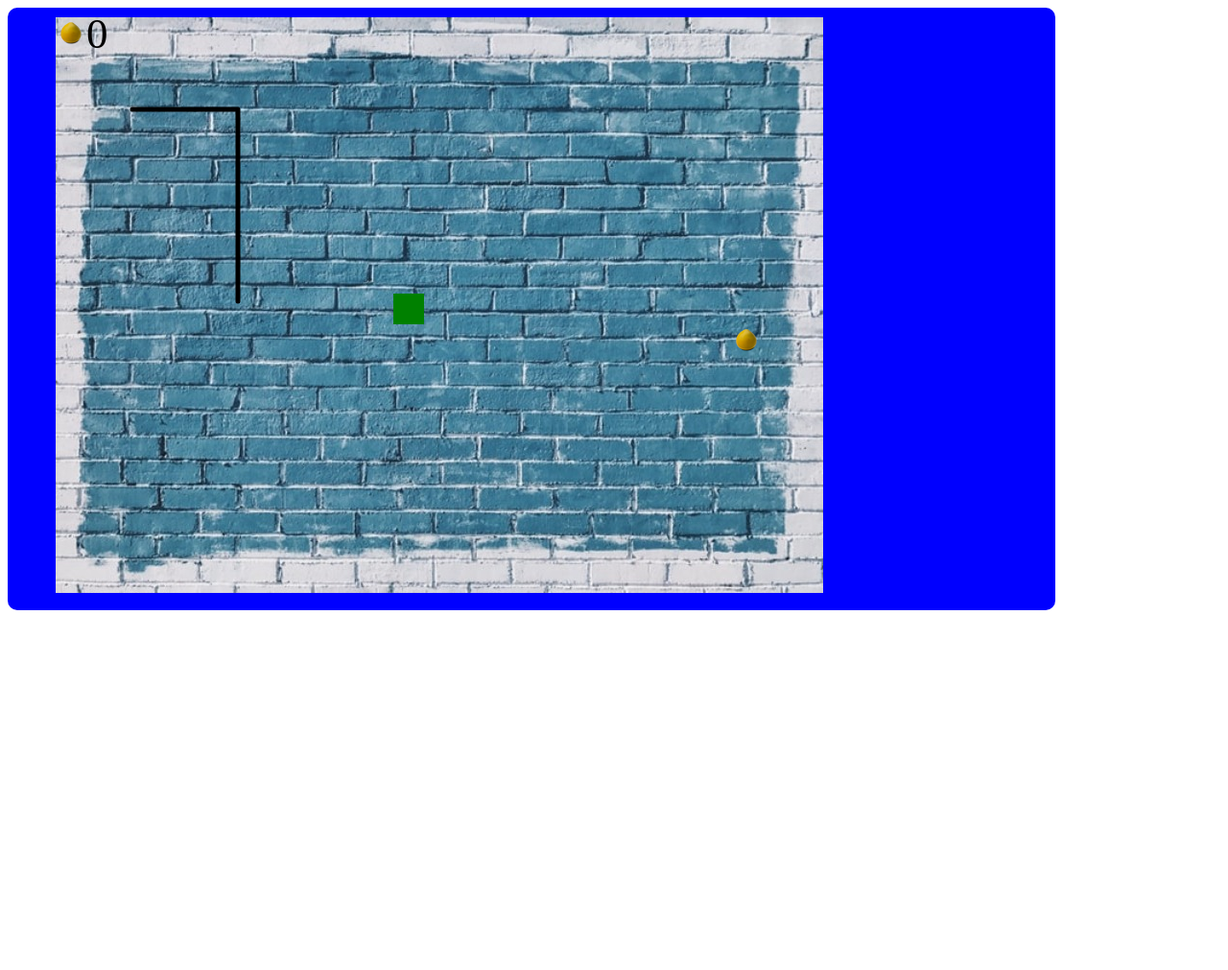
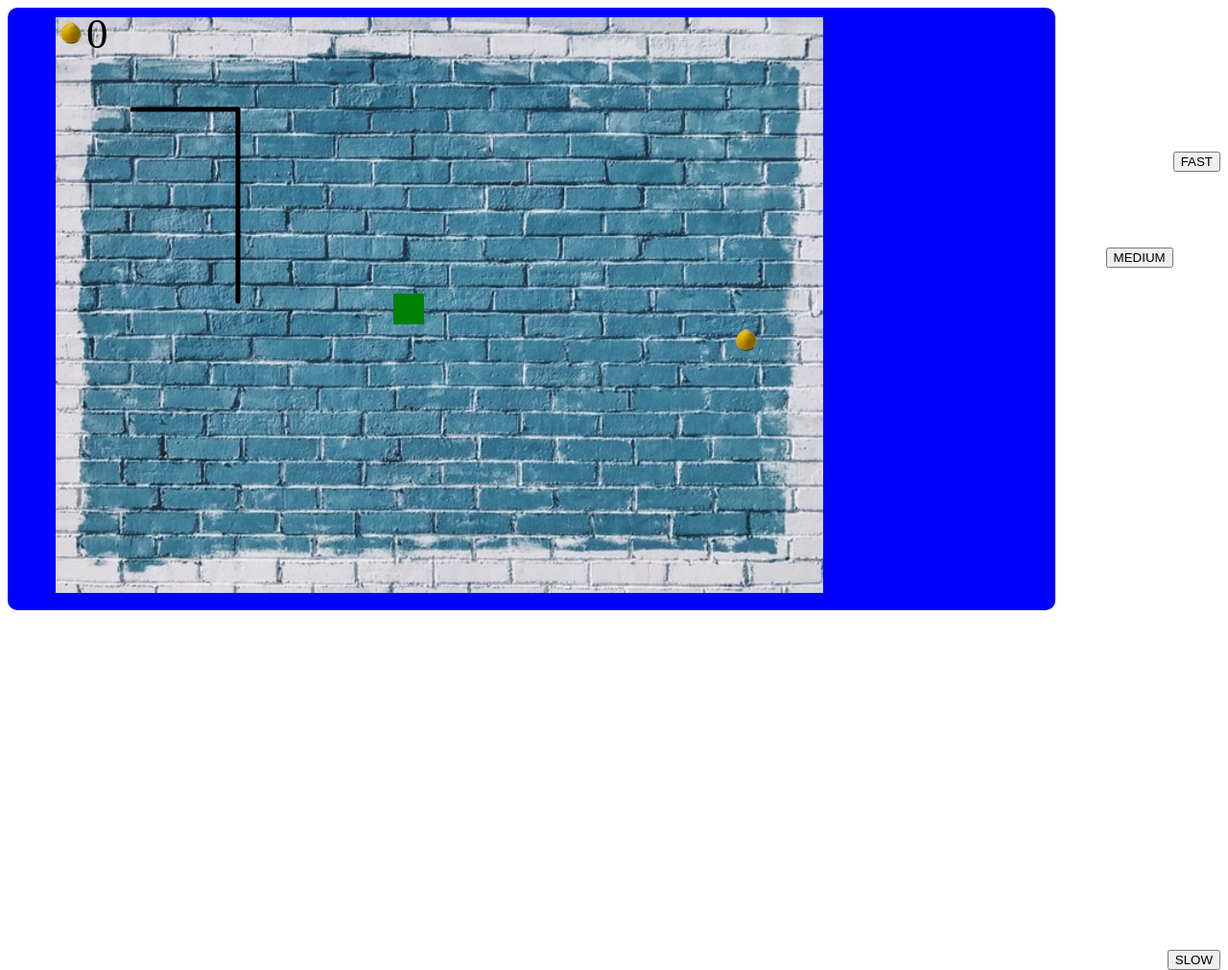
Before and after one commit to shobhit2020/Assignment2, a plain HTML site: page index.html in a window 1280 px wide. Shown: the whole page at 96% size. Before the commit the page ends 800 px from the top, so only its background shows below. Drawn offline with Linux system fonts and the light colour scheme.

Commit message:
index website

```diff
--- a/index.html
+++ b/index.html
@@ -11,10 +11,35 @@
 				padding: 10px 10px 10px 50px;
 				background-color: blue;
 			}
+			#fast{
+				float: right;
+				margin-top: 150px;
+
+			}
+			#medium{
+				float: right;
+				margin-top: 250px;
+
+			}
+			#slow{
+				float: right;
+				margin-top: 350px;
+
+			}
 		</style>
 	</head>
 	<canvas id="canvas" width="1032" height="608">  </canvas>
+
+	<body>
+		<div id="fast">
+			<button>FAST</button>
+		</div>
+		<div id="medium">
+			<button>MEDIUM</button>
+		</div>
+		<div id="slow">
+			<button>SLOW</button>
+		</div>
+	</body>
 	<script src="snake.js"></script>
-
-
 </html>
```
